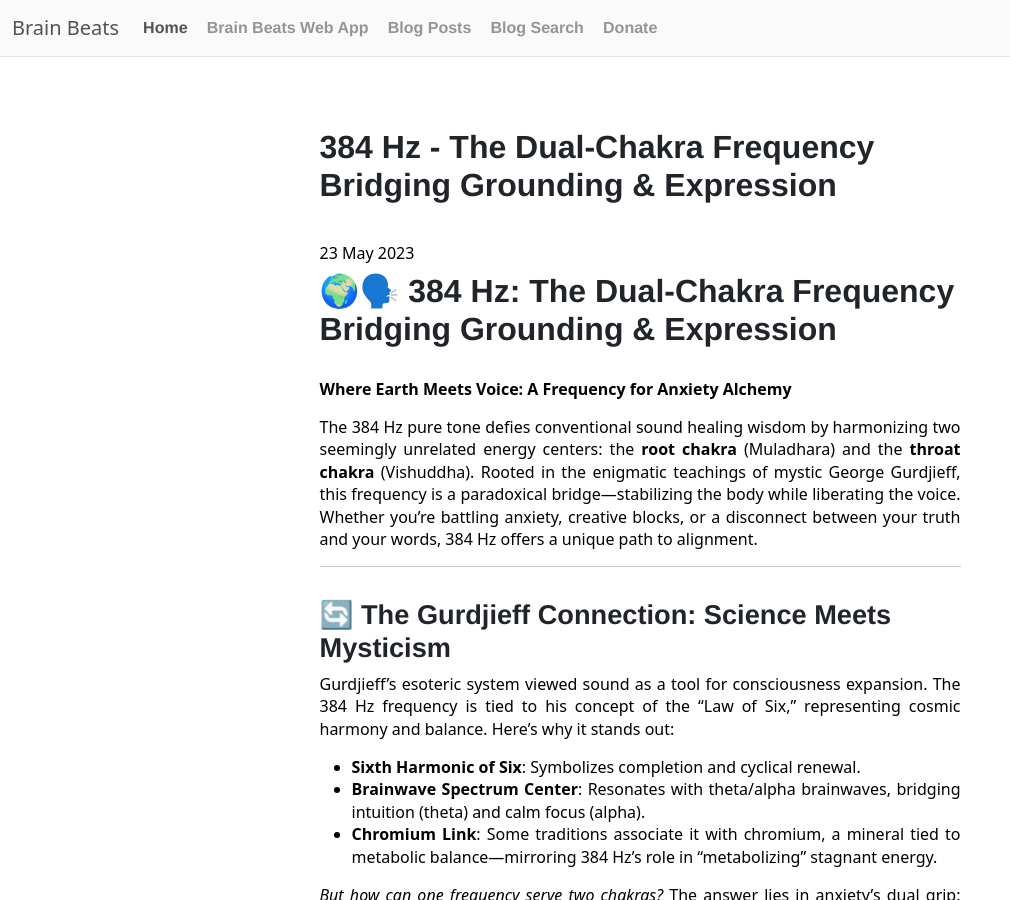
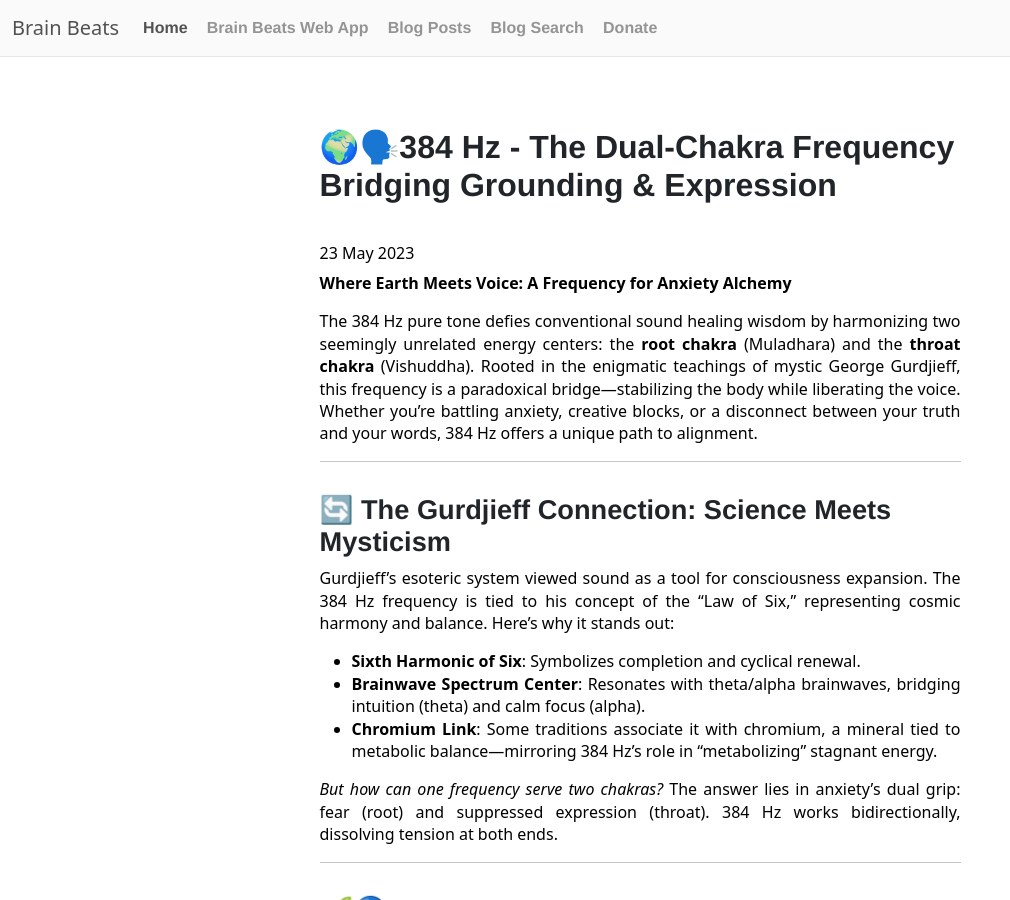
Before and after one commit to Mr-Kumar-Abhishek/brain-beats-blog, a Jekyll site: the page built from _posts/2023-05-23-384-hz-the-dual-chakra-frequency-bridging-grounding-expression.md, in a window 1280 px wide and 900 px high. Shown: the whole window, without its empty margins (0-1010 px from the left). Built offline with Jekyll 4.4.1, drawn with Linux system fonts in a browser that asks for light colours; nearby versions of some CDN libraries.

Commit message:
fix heading of dual chakra frequency post

```diff
--- a/_posts/2023-05-23-384-hz-the-dual-chakra-frequency-bridging-grounding-expression.md
+++ b/_posts/2023-05-23-384-hz-the-dual-chakra-frequency-bridging-grounding-expression.md
@@ -1,17 +1,15 @@
 ---
 layout: post
-title: "384 Hz - The Dual-Chakra Frequency Bridging Grounding & Expression"
+title: "🌍🗣️384 Hz - The Dual-Chakra Frequency Bridging Grounding & Expression"
 description: The 384 Hz pure tone defies conventional sound healing wisdom by harmonizing two seemingly unrelated energy centers - the root chakra (Muladhara) and the throat chakra (Vishuddha).
 subject: 384 Hz - The Dual-Chakra Frequency Bridging Grounding & Expression
-apple-title: 384 Hz - The Dual-Chakra Frequency Bridging Grounding & Expression
-app-name: 384 Hz - The Dual-Chakra Frequency Bridging Grounding & Expression
-tweet-title: 384 Hz - The Dual-Chakra Frequency Bridging Grounding & Expression
+apple-title: 🌍🗣️ 384 Hz - The Dual-Chakra Frequency Bridging Grounding & Expression
+app-name: 🌍🗣️ 384 Hz - The Dual-Chakra Frequency Bridging Grounding & Expression
+tweet-title: 🌍🗣️ 384 Hz - The Dual-Chakra Frequency Bridging Grounding & Expression
 tweet-description: The 384 Hz pure tone defies conventional sound healing wisdom by harmonizing two seemingly unrelated energy centers - the root chakra (Muladhara) and the throat chakra (Vishuddha).
 date: 2023-05-23
 keywords: frequency benefits, Brain Beats, Frequencies, brainwave entrainment, sound therapy, pure tone, 384 Hz, pure tones, throat chakra, throat, chakra, Anxiety, earth chakra
 ---
-
-# 🌍🗣️ 384 Hz: The Dual-Chakra Frequency Bridging Grounding & Expression
 
 **Where Earth Meets Voice: A Frequency for Anxiety Alchemy**
 
```
